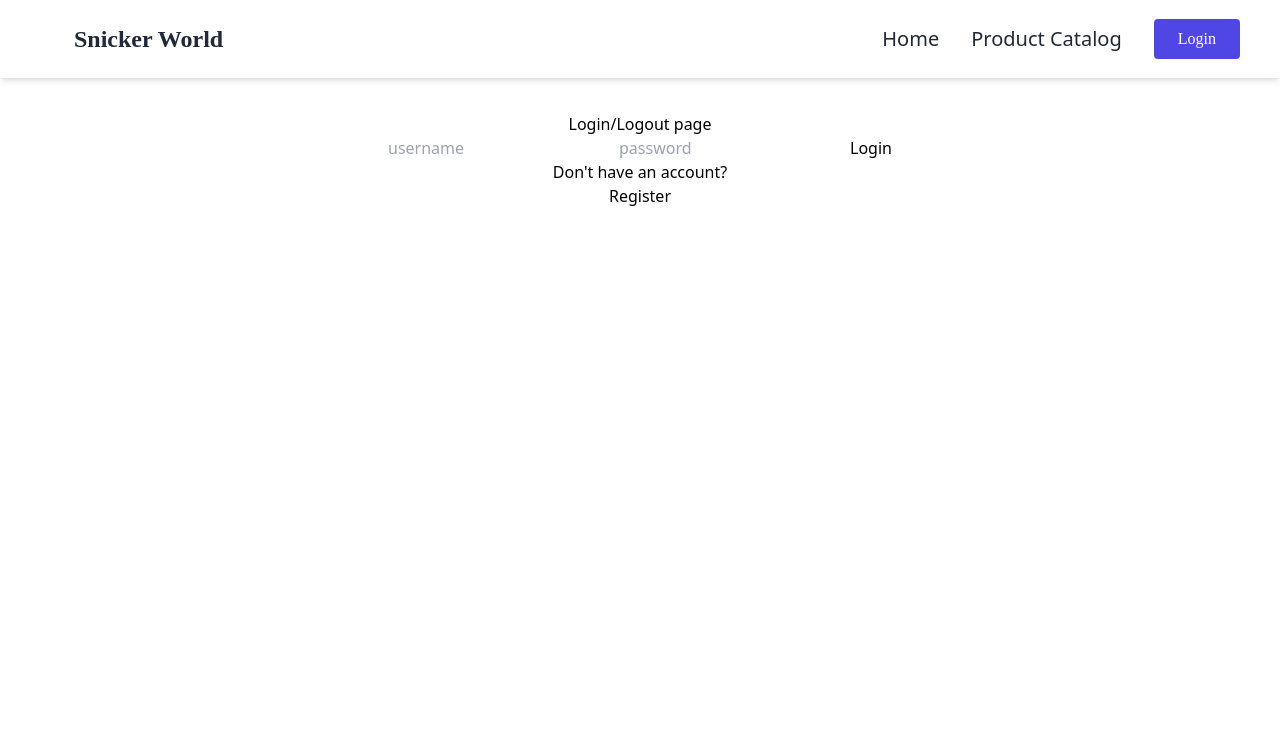
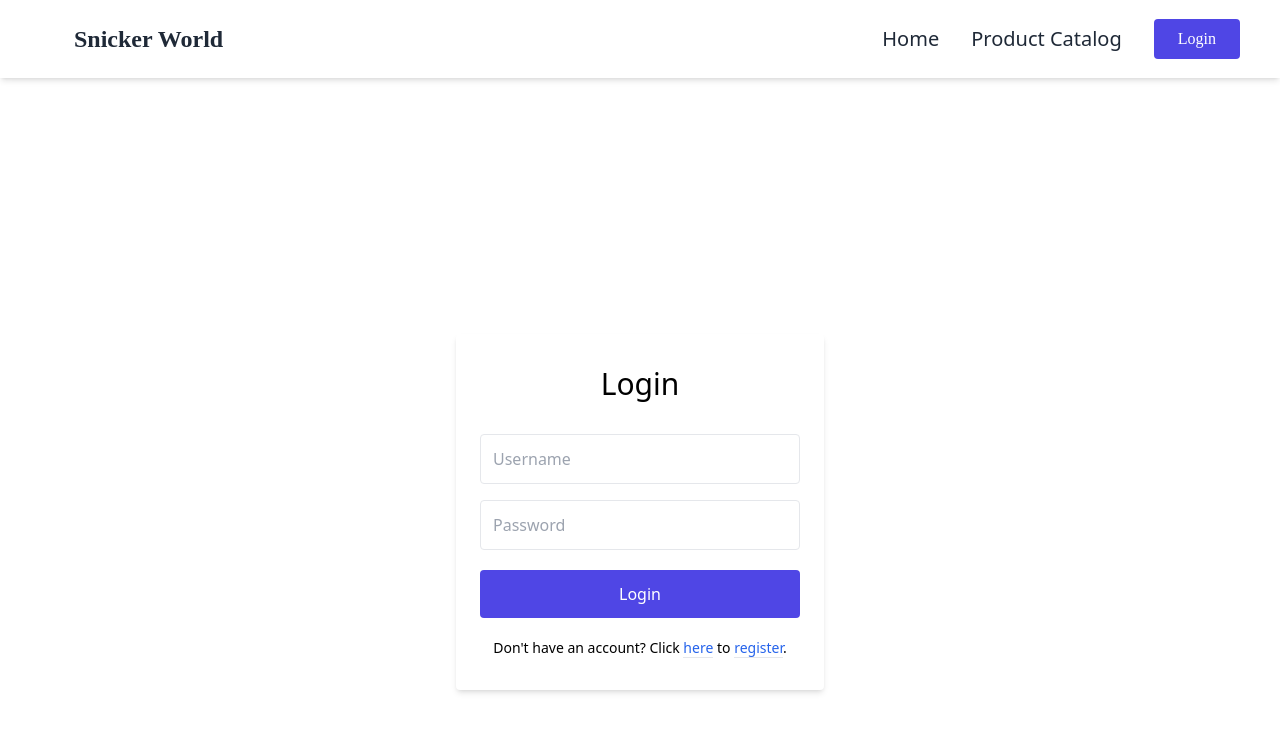
Before and after one commit to ClivanL/e-commerce-app-React, a React (Vite) app: page /login in a window 1280 px wide. Shown: the top 732 px of the page. Built offline with nearby package versions, Linux system fonts and the light colour scheme; some icons are missing.

Commit message:
css enhancements, login form css

```diff
--- a/src/pages/Login.tsx
+++ b/src/pages/Login.tsx
@@ -25,17 +25,46 @@ function Login(){
     }
     return (<>
     <NavbarNoLogin/>
-    <h1>Login/Logout page</h1>
-    <div>
-        <form onSubmit={handleLogin}>
-        <input id="username" placeholder="username"/>
-        <input id="password" placeholder="password" type="password" autoComplete='true'/>
-        <button>Login</button>
+    <form onSubmit={handleLogin}>
+    <div className="bg-grey-lighter min-h-screen flex flex-col">
+            <div className="container max-w-sm mx-auto flex-1 flex flex-col items-center justify-center px-2">
+                <div className="bg-white px-6 py-8 rounded shadow-md text-black w-full">
+                    <h1 className="mb-8 text-3xl text-center">Login</h1>
+
+                    <input
+                        id="username"
+                        type="text"
+                        className="block border border-grey-light w-full p-3 rounded mb-4"
+                        name="username"
+                        placeholder="Username" required/>
+
+                    <input
+                        id="password"
+                        type="password"
+                        className="block border border-grey-light w-full p-3 rounded mb-4"
+                        name="password"
+                        placeholder="Password" required autoComplete='true'/>
+
+                        <div>
+                        <button type="submit"
+                        className="w-full text-center py-3 rounded bg-indigo-600 text-white hover:bg-indigo-400 focus:outline-none my-1">Login</button>
+                        </div>
+
+
+                    <div className="text-center text-sm text-grey-dark mt-4">
+                        Don't have an account? Click&nbsp;
+                        <a className="no-underline border-b border-grey-dark text-blue-600" onClick={()=>navigate("/signup")}>
+                            here
+                        </a> to&nbsp;
+                        <a className="no-underline border-b border-grey-dark text-blue-600" onClick={()=>navigate("/signup")}>
+                            register
+                        </a>
+                        .
+                    </div>
+                </div>
+            </div>
+        </div>
         </form>
-
-    </div>
-    <p>Don't have an account?</p>
-    <button onClick={()=>navigate("/signup")}>Register</button>
     </>)
 }
 
--- a/src/pages/SignUp.tsx
+++ b/src/pages/SignUp.tsx
@@ -1,15 +1,24 @@
 import {useState} from 'react'
+import Navbar from '../components/Navbar';
 
 function SignUp({addNewAccount}:any){
 
     const [register,setRegister]=useState({"fullname":"","username":"","email":"", "password":"", "confirmpassword":""});
 
     return <>
+    <Navbar/>
+    <form>
     <div className="bg-grey-lighter min-h-screen flex flex-col">
             <div className="container max-w-sm mx-auto flex-1 flex flex-col items-center justify-center px-2">
                 <div className="bg-white px-6 py-8 rounded shadow-md text-black w-full">
                     <h1 className="mb-8 text-3xl text-center">Sign up</h1>
-
+                    <div className="text-grey-dark mt-6">
+                    Already have an account?&nbsp;
+                    <a className="no-underline border-b border-blue text-blue-600" href="../login/">
+                        Log in
+                    </a>.
+                </div>
+                <br></br>
                     <input
                         type="text"
                         className="block border border-grey-light w-full p-3 rounded mb-4"
@@ -66,24 +75,18 @@ function SignUp({addNewAccount}:any){
 
 
                     <div className="text-center text-sm text-grey-dark mt-4">
-                        By signing up, you agree to the
+                        By signing up, you agree to the&nbsp;
                         <a className="no-underline border-b border-grey-dark text-grey-dark" href="#">
                             Terms of Service
-                        </a> and
+                        </a> and&nbsp;
                         <a className="no-underline border-b border-grey-dark text-grey-dark" href="#">
                             Privacy Policy
                         </a>
                     </div>
                 </div>
-                <div className="text-grey-dark mt-6">
-                    Already have an account?
-                    <a className="no-underline border-b border-blue text-blue" href="../login/">
-                        Log in
-                    </a>.
-
-                </div>
             </div>
         </div>
+        </form>
     </>
 }
 
```
